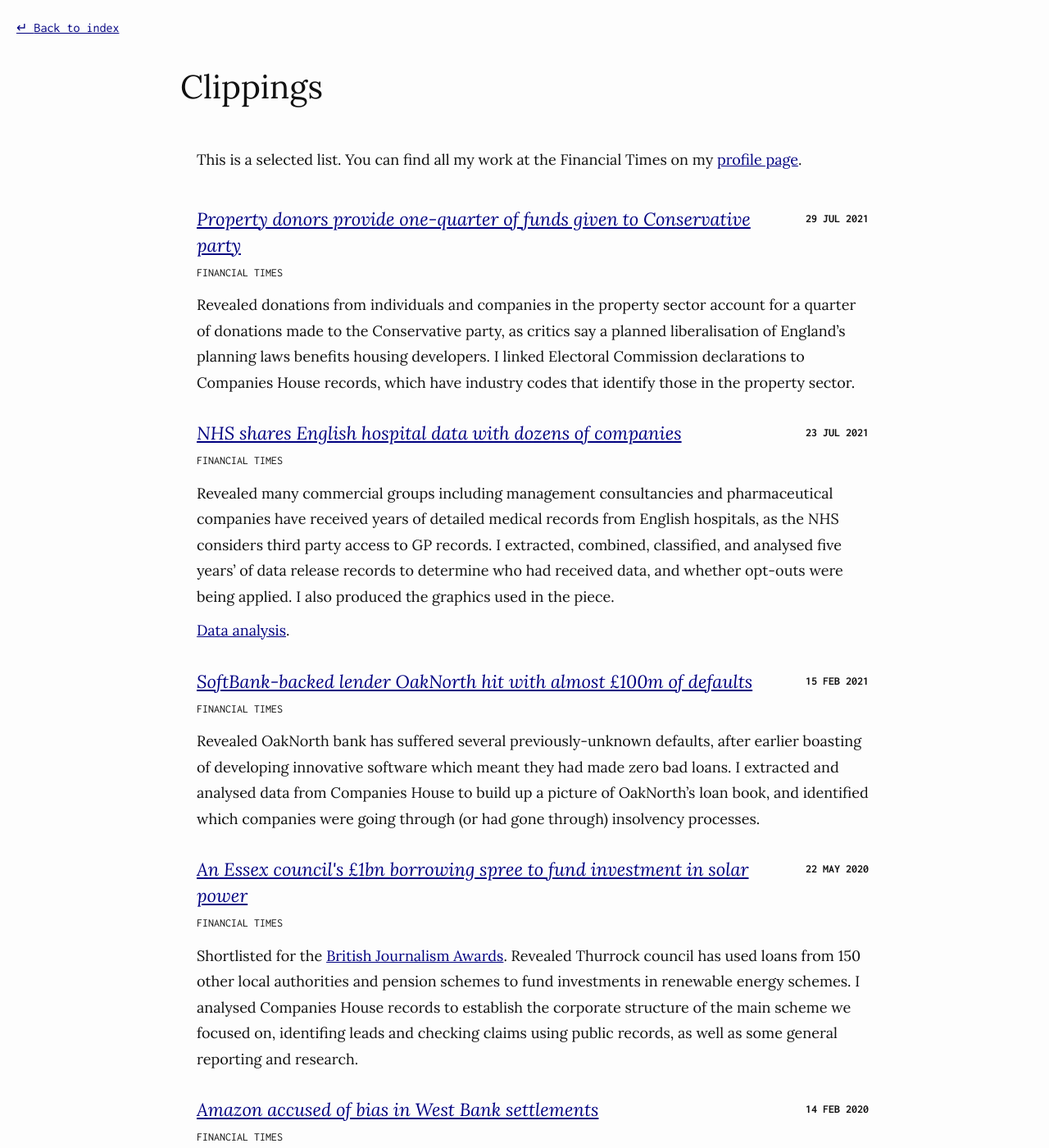
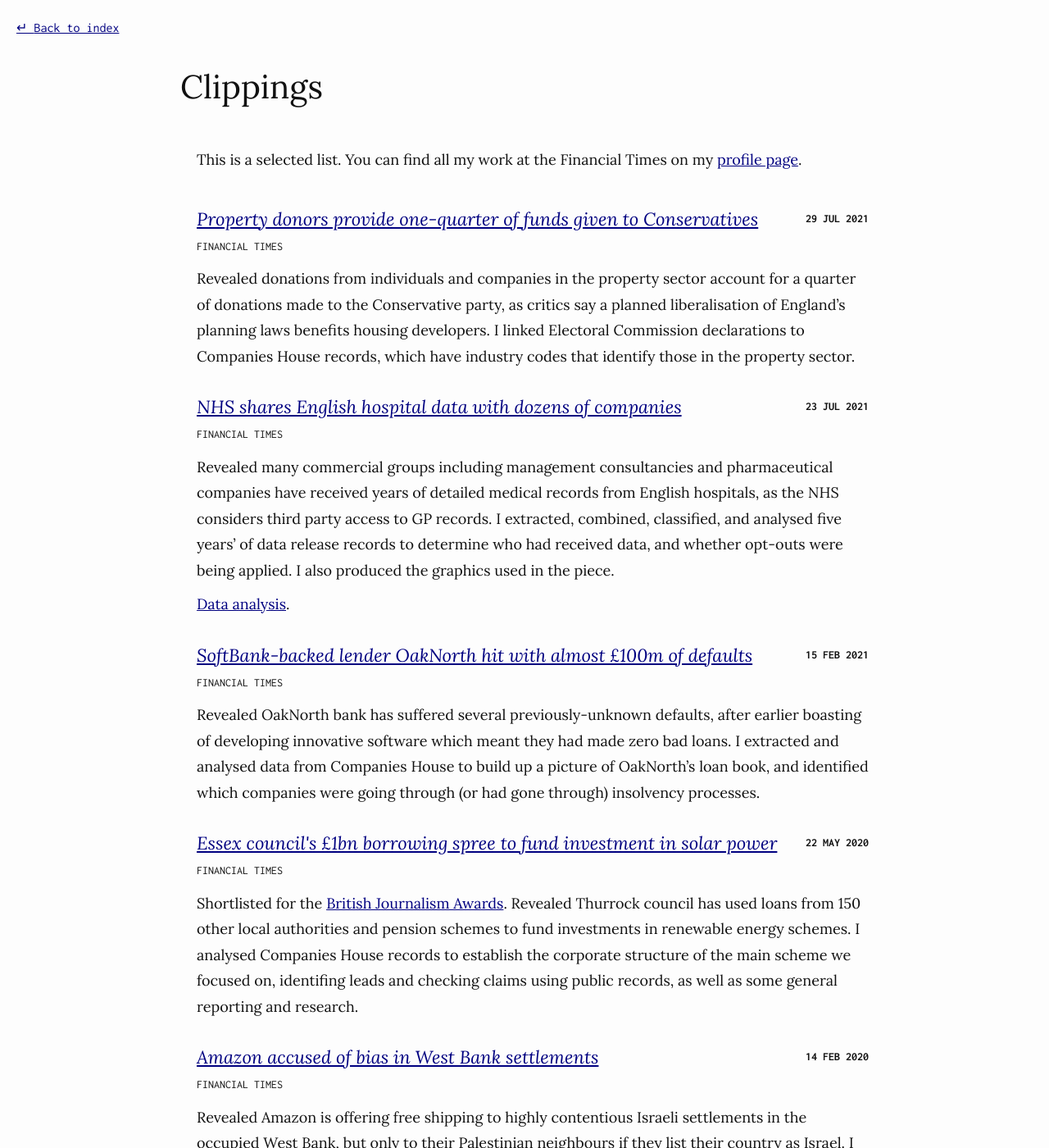
Before and after one commit to maxharlow/maxharlow.github.io, a Jekyll site: the page built from clippings.md, in a window 1280 px wide and 1400 px high. Shown: the whole window at 82% size. Built offline with Jekyll 4.4.1, drawn with Linux system fonts in a browser that asks for light colours.

Commit message:
Title tweaks

```diff
--- a/_data/clippings.yaml
+++ b/_data/clippings.yaml
@@ -1,4 +1,4 @@
--   title: Property donors provide one-quarter of funds given to Conservative party
+-   title: Property donors provide one-quarter of funds given to Conservatives
     publication: Financial Times
     web:
         - title: Property donors provide one-quarter of funds given to Tory party
@@ -57,7 +57,7 @@
     contribution: |
         I extracted and analysed data from Companies House to build up a picture of OakNorth's loan book, and identified which companies were going through (or had gone through) insolvency processes.
 
--   title: An Essex council's £1bn borrowing spree to fund investment in solar power
+-   title: Essex council's £1bn borrowing spree to fund investment in solar power
     publication: Financial Times
     web:
         - title: "Revealed: an Essex council's £1bn borrowing spree to fund investment in solar power"
```
